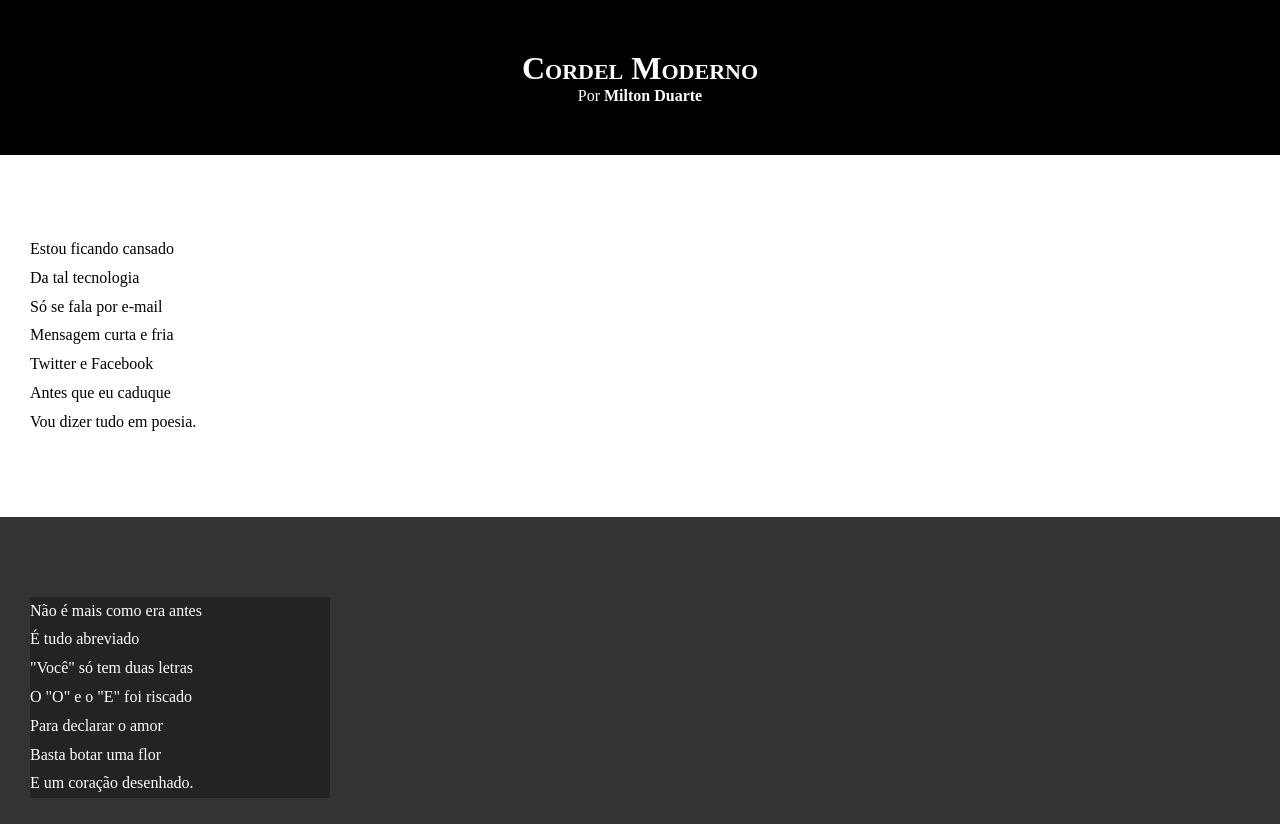
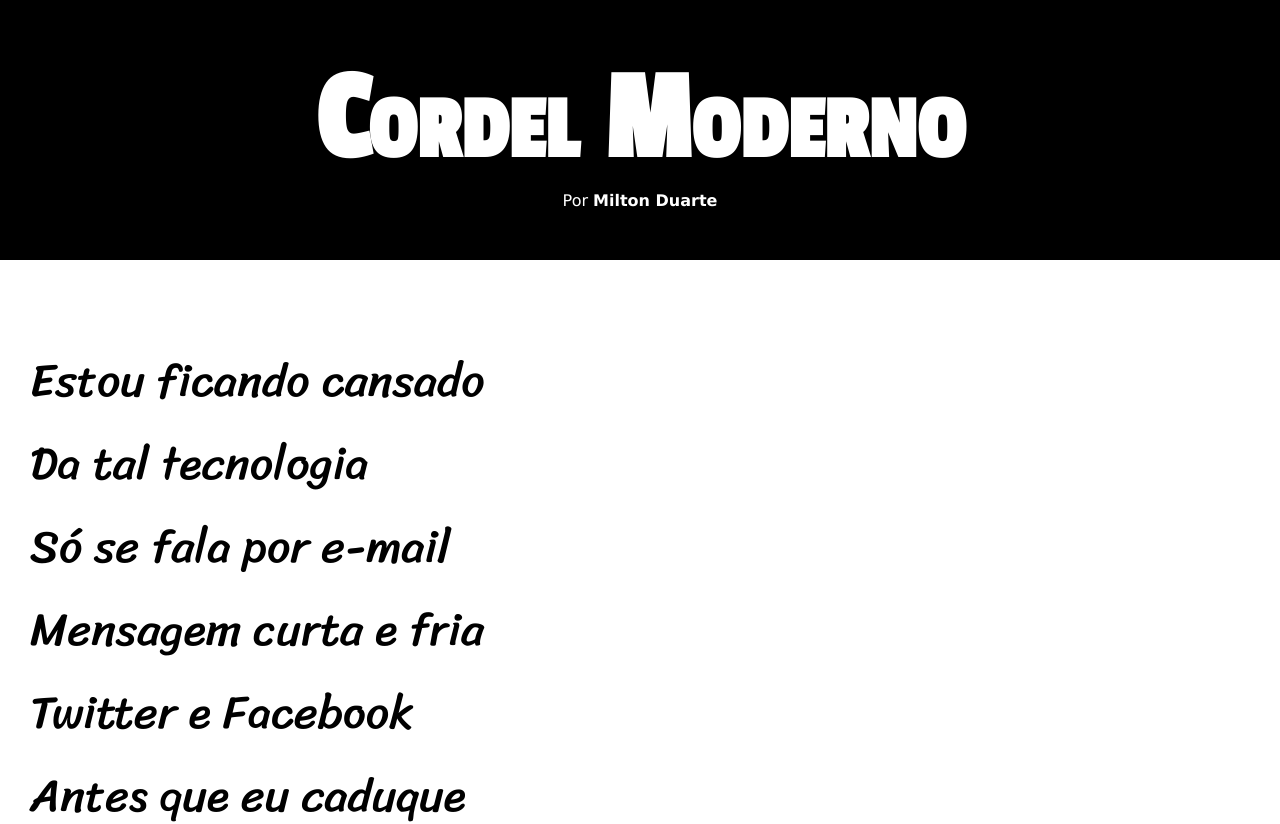
Before and after one commit to cavalo321/Html-css, a plain HTML site: page Desafios/desafios012/index.html in a window 1280 px wide. Shown: the top 824 px of the page. Drawn offline with Linux system fonts and the light colour scheme.

Commit message:
update 0.2

```diff
--- a/Desafios/desafios012/Style/style.css
+++ b/Desafios/desafios012/Style/style.css
@@ -1,13 +1,25 @@
 @charset "UTF-8";
+
+@import url('https://fonts.googleapis.com/css2?family=Passion+One&display=swap');
+
+@import url('https://fonts.googleapis.com/css2?family=Sriracha&display=swap');
+
+:root {
+    --font1: Verdana, Geneva, Tahoma, sans-serif;
+    --font2: 'Passion One', cursive;
+    --font3: 'Sriracha', cursive;
+}
 
 * {
     margin: 0px;
     padding: 0px;
+    font-size: 1em;
 }
 
 html, body {
     min-height: 100vh;
     background-color: darkgray;
+    font-family: var(--font1);
 }
 
 header {
@@ -19,6 +31,8 @@ header {
 header > h1 {
     padding-top: 50px;
     font-variant: small-caps;
+    font-family: var(--font2);
+    font-size: 10vw;
 }
 
 header > p {
@@ -42,6 +56,8 @@ section {
     padding-bottom: 10vh;
     padding-left: 30px;
     line-height: 1.8em;
+    font-family: var(--font3);
+    font-size: 3.6vw;
 }
 
 section.normal {
@@ -55,7 +71,8 @@ section.imagem {
 }
 
 section.imagem  p {
-    width: 300px;
+    display: inline-block;
+    padding: 10px;
     background-color: rgba(0, 0, 0, 0.322);
 
 }
```
